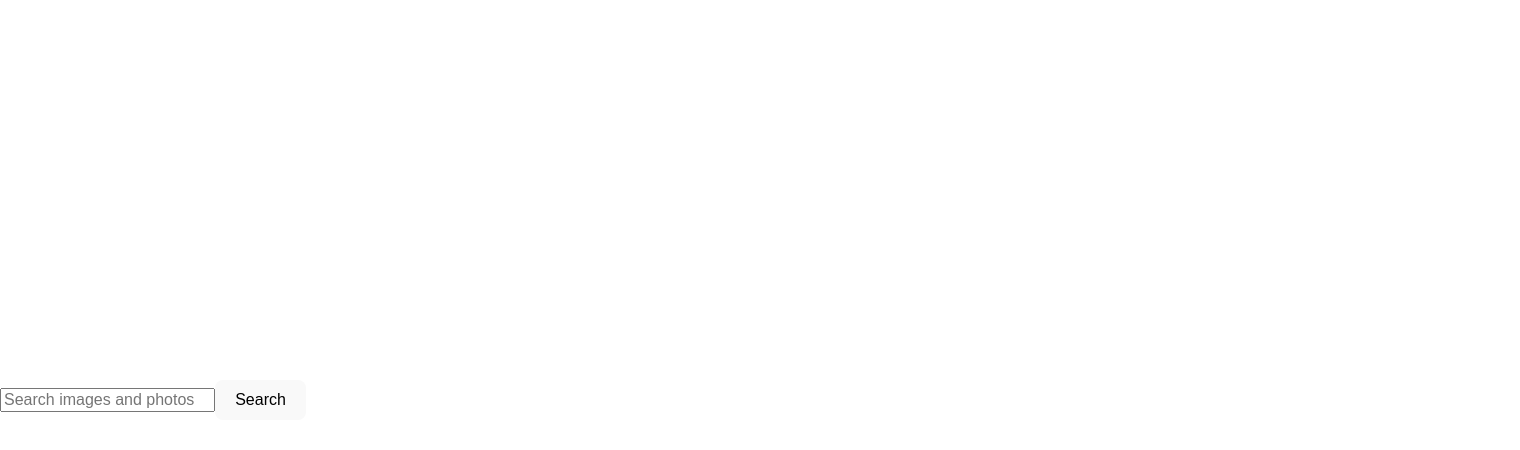
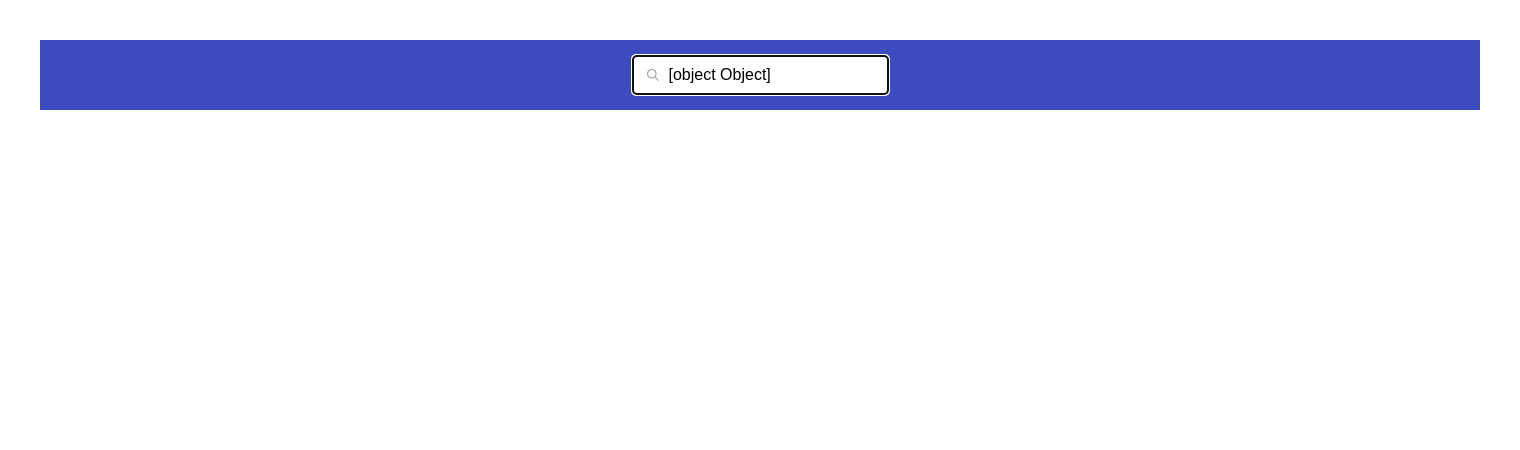
Before and after one commit to Halina-Bulochnikova/goit-react-hw-04, a React (Vite) app: page / in a window 1280 px wide. Shown: the top 450 px of the page, 1520 px wide, since content can reach past the window. Built offline with nearby package versions, Linux system fonts and the light colour scheme.

Commit message:
add jsx file

```diff
--- a/package.json
+++ b/package.json
@@ -19,6 +19,7 @@
     "react-dom": "^19.0.0",
     "react-icons": "^5.5.0",
     "slsx": "^0.0.3",
+    "toaster": "^0.1.2",
     "yup": "^1.6.1"
   },
   "devDependencies": {
--- a/src/components/App/App.jsx
+++ b/src/components/App/App.jsx
@@ -1,22 +1,15 @@
-import css from "../App/App.module.css";
+import css from "./App.module.css";
 import React from "react";
 import { useState, useEffect } from "react";
 import SearchBar from "../SearchBar/SearchBar";
-import axios from "axios";
+
+
 
 const App = () => {
+
+
 return (
-  <header>
-    <form>
-      <input
-        type="text"
-        autocomplete="off"
-        autofocus
-        placeholder="Search images and photos"
-      />
-      <button type="submit">Search</button>
-    </form>
-    </header>
+  <SearchBar />
   )
 }
 export default App;
--- a/src/components/SearchBar/SearchBar.jsx
+++ b/src/components/SearchBar/SearchBar.jsx
@@ -0,0 +1,25 @@
+import { Formik, Form, Field } from "formik";
+import css from "./SearchBar.module.css";
+import { IoIosSearch } from "react-icons/io";
+
+const SearchBar = () => {
+  return (
+    <section className={css.header}>
+      <header>
+        <Formik initialValues={{ query: "" }} onSubmit={() => {}}>
+          <Form className={css.searchForm}>
+            <IoIosSearch className={css.searchIcon} />
+            <Field
+              className={css.searchField}
+              type="text"
+              autoComplete="off"
+              autoFocus
+              placeholder="Search images and photos"
+            ></Field>
+          </Form>
+        </Formik>
+      </header>
+    </section>
+  );
+};
+export default SearchBar;
--- a/src/components/SearchBar/SearchBar.module.css
+++ b/src/components/SearchBar/SearchBar.module.css
@@ -0,0 +1,27 @@
+.header {
+  display: flex;
+  justify-content: center;
+  align-items: center;
+  margin: 40px;
+  width: 1440px;
+  background-color: #3c4bbd;
+  padding: 16px;
+}
+.searchForm {
+  position: relative;
+  max-width: 500px;
+  width: 100%;
+}
+.searchIcon {
+  position: absolute;
+  left: 12px;
+  top: 50%;
+  transform: translateY(-50%);
+  color: #9e9e9e;
+}
+.searchField {
+  width: 100%;
+  padding: 10px 12px 10px 36px;
+  border: none;
+  border-radius: 4px;
+}
--- a/src/index.css
+++ b/src/index.css
@@ -25,7 +25,6 @@ a:hover {
 body {
   margin: 0;
   display: flex;
-  place-items: center;
   min-width: 320px;
   min-height: 100vh;
   font-family: sans-serif;
--- a/src/main.jsx
+++ b/src/main.jsx
@@ -1,8 +1,9 @@
 import { StrictMode } from "react";
 import { createRoot } from "react-dom/client";
 import "./index.css";
-import App from "../src/components/App/App";
-import "modern-normalize";
+import App from "./components/App/App";
+import "modern-normalize/modern-normalize.css";
+import { Toaster } from "react-hot-toast";
 
 
 const root = createRoot(document.getElementById("root"));
@@ -10,5 +11,6 @@ const root = createRoot(document.getElementById("root"));
 root.render(
   <StrictMode>
     <App />
+    <Toaster />
   </StrictMode>
 );
```
Also changed, not shown: src/components/servis/api.js (added, +8 -0 lines), 1 other file (tests, documents, lock files or other folders).
